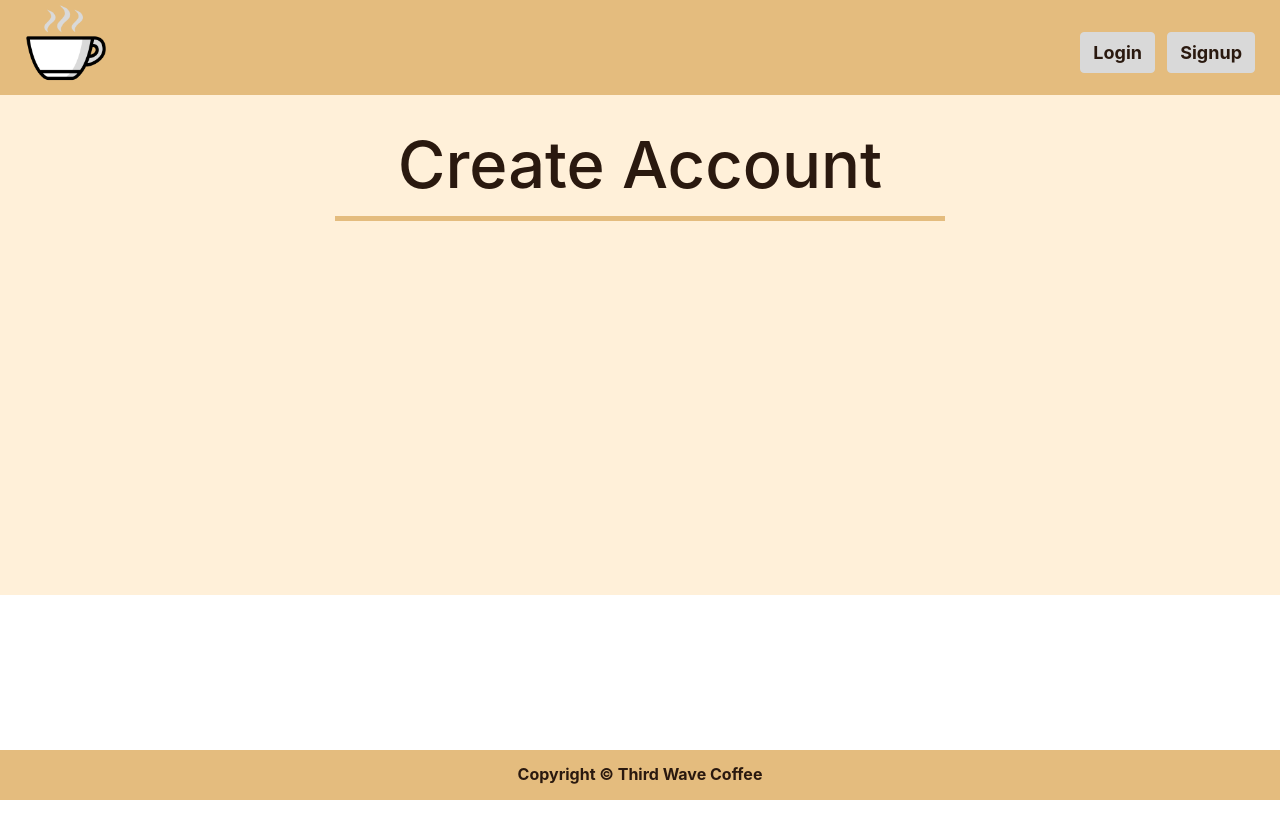
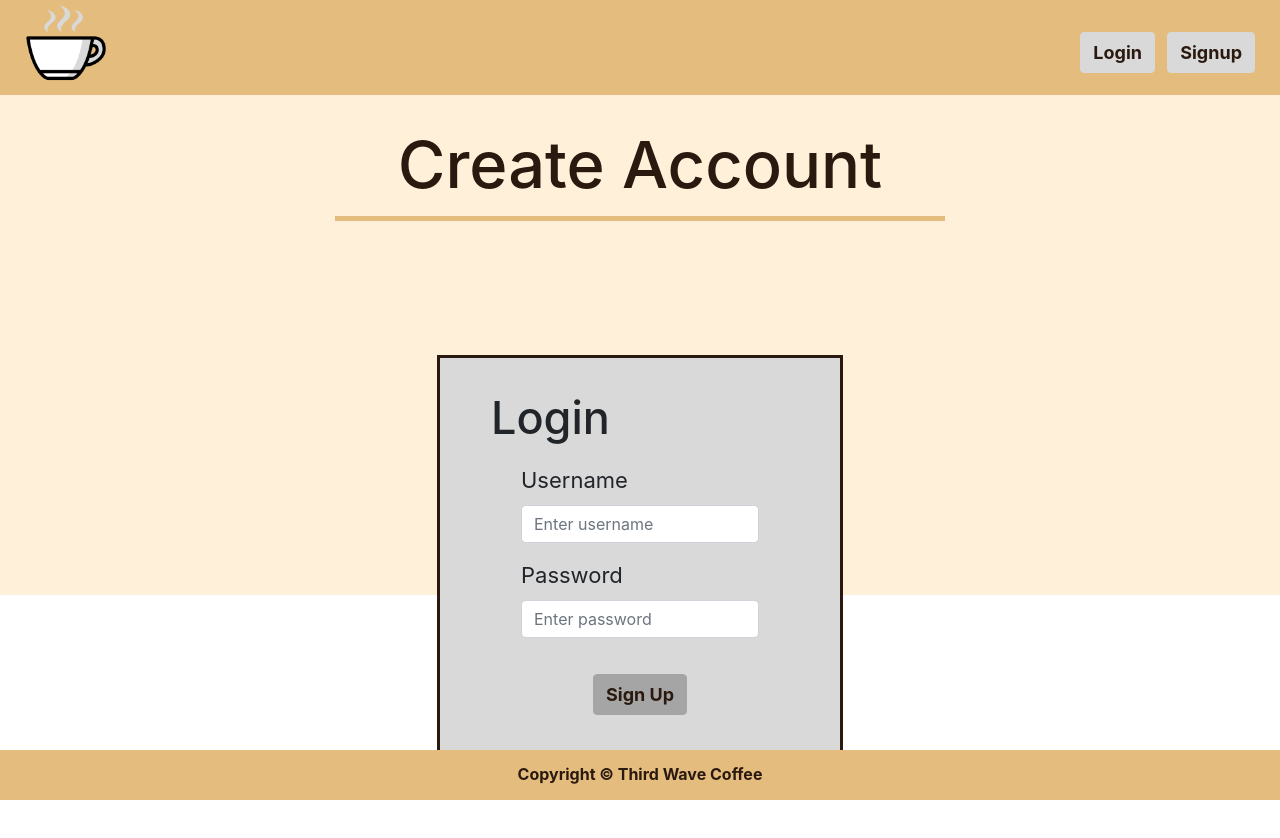
Before and after one commit to Eshi44/Third-Wave-Coffe, a React (Create React App) app in the folder client/: page /signup in a window 1280 px wide. Shown: the top 838 px of the page. Before the commit the page ends 800 px from the top, so only its background shows below. Built offline with nearby package versions, Linux system fonts and the light colour scheme.

Commit message:
added sign up form

```diff
--- /dev/null
+++ b/client/src/components/Shared/FormForLogin.jsx
@@ -0,0 +1,38 @@
+import React, { Component } from "react";
+import "./Form.css"
+class FormForLogin extends Component {
+	render() {
+        return(
+        		<>
+			<form>
+                <h2>Login</h2>
+				<div className="form-group">
+					<label id="userAndPassword" >Username</label>
+					<input
+						type="email"
+						className="form-control"
+						id="exampleInputEmail1"
+						aria-describedby="emailHelp"
+						placeholder="Enter username"
+					/>
+				</div>
+				<div className="form-group">
+					<label id="userAndPassword" >Password</label>
+					<input
+						type="password"
+						className="form-control"
+						id="exampleInputPassword1"
+						placeholder="Enter password"
+					/>
+				</div>
+
+				<button type="submit" id="login" className="btn btn-primary">
+					Login
+				</button>
+			</form>
+		</>
+    );
+    }
+}
+
+export default FormForLogin;
--- a/client/src/components/Shared/Form.jsx
+++ b/client/src/components/Shared/FormForSignUp.jsx
@@ -1,6 +1,6 @@
 import React, { Component } from "react";
 import "./Form.css"
-class Form extends Component {
+class FormForSignUp extends Component {
 	render() {
         return(
         		<>
@@ -27,7 +27,7 @@ class Form extends Component {
 				</div>
 
 				<button type="submit" id="login" className="btn btn-primary">
-					Login
+					Sign Up
 				</button>
 			</form>
 		</>
@@ -35,4 +35,4 @@ class Form extends Component {
     }
 }
 
-export default Form;
+export default FormForSignUp;
--- a/client/src/containers/SignIn.jsx
+++ b/client/src/containers/SignIn.jsx
@@ -1,12 +1,12 @@
 import React, { Component } from "react";
 import NavBar from "../components/Shared/NavBar";
-import From from "../components/Shared/Form"
+import FormForLogin from "../components/Shared/FormForLogin";
 
 class SignIn extends Component {
 	render() {
 		const bckcolor = {
 			backgroundColor: "#fff0d9",
-            height: 500
+			height: 500,
 		};
 		return (
 			<>
@@ -21,11 +21,12 @@ class SignIn extends Component {
 
 						<div className="col-3"></div>
 					</div>
-
 				</div>
 				<div className="row">
 					<div className="col-4"></div>
-                    <div className="col-4"><From /></div>
+					<div className="col-4">
+						<FormForLogin />
+					</div>
 					<div className="col-4"></div>
 				</div>
 			</>
--- a/client/src/containers/SignUp.jsx
+++ b/client/src/containers/SignUp.jsx
@@ -1,12 +1,13 @@
 import React, { Component } from "react";
 import NavBar from "../components/Shared/NavBar";
+import FormForSignUp from "../components/Shared/FormForSignUp";
 
 class SignUp extends Component {
 	render() {
 		const bckcolor = {
-            backgroundColor: "#fff0d9",
-            height: 500
-        };
+			backgroundColor: "#fff0d9",
+			height: 500,
+		};
 		return (
 			<>
 				<NavBar />
@@ -19,6 +20,13 @@ class SignUp extends Component {
 						<div className="col-3"></div>
 					</div>
 				</div>
+				<div className="row">
+					<div className="col-4"></div>
+					<div className="col-4">
+						<FormForSignUp />
+					</div>
+					<div className="col-4"></div>
+				</div>
 			</>
 		);
 	}
```
Lines whose indentation alone changed are shown as unchanged.
